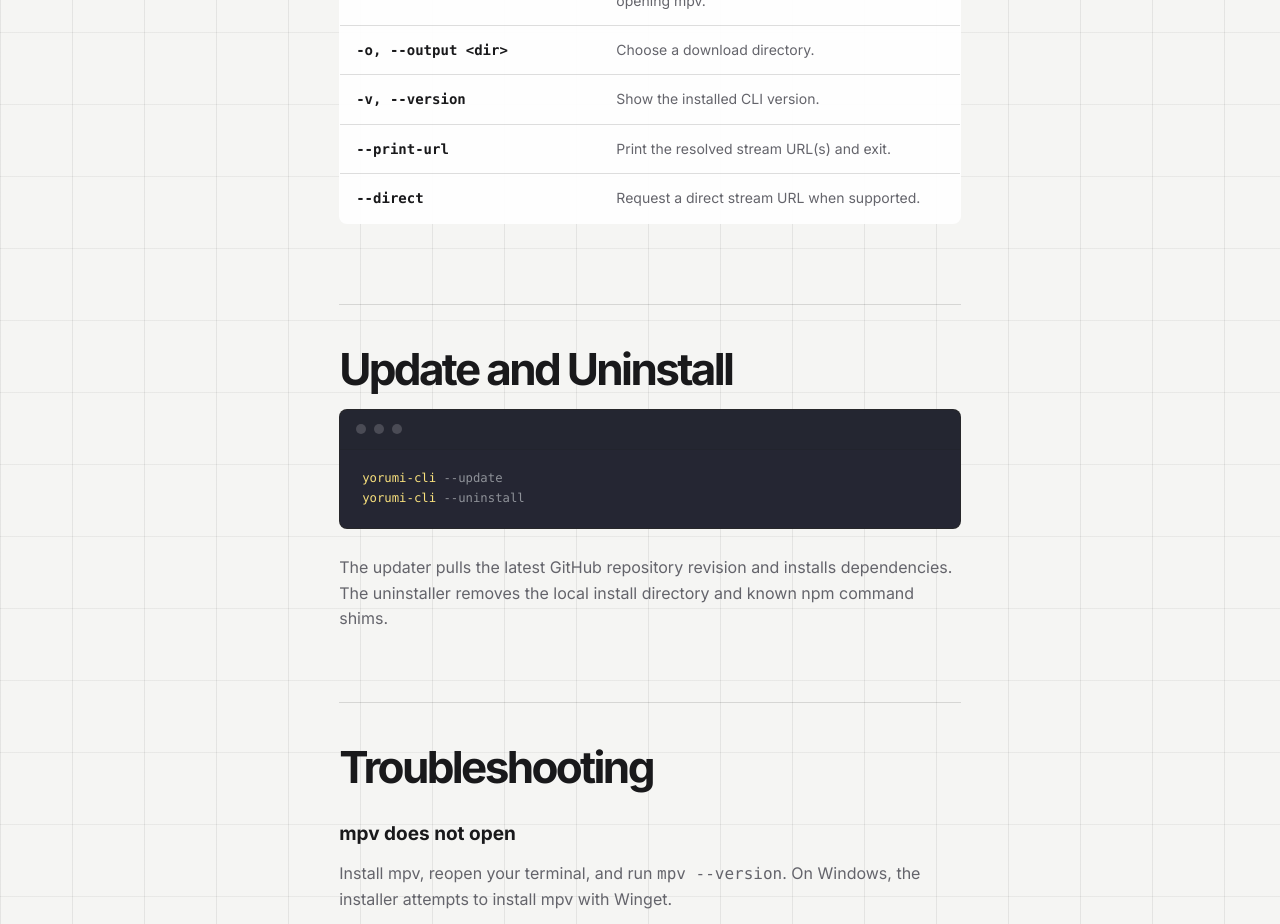
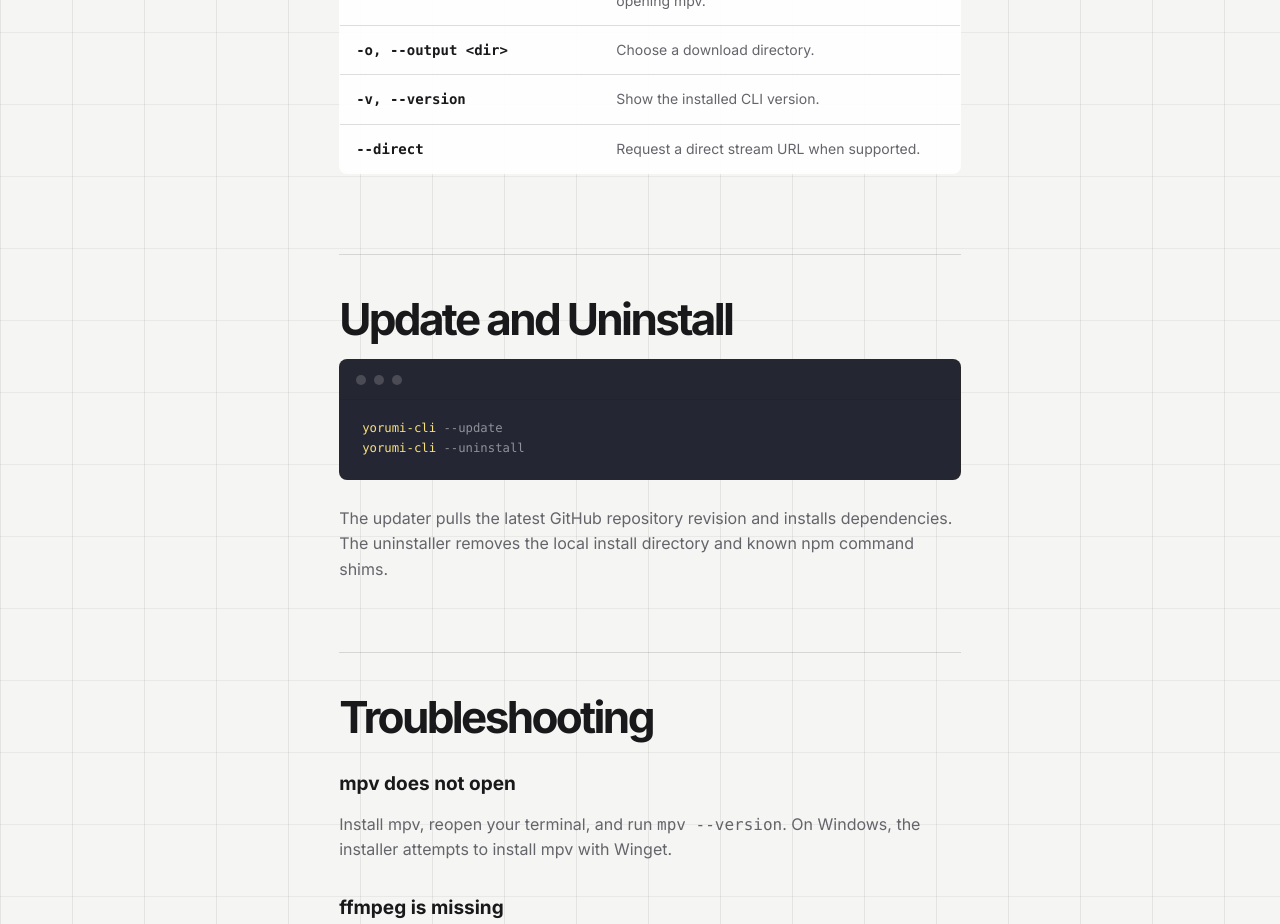
Before and after one commit to davenarchives/yorumi-cli, a website: page docs/docs.html in a window 1280 px wide. Shown: the part 2200-3124 px from the top of the page. Drawn offline with nearby package versions, Linux system fonts and the light colour scheme.

Commit message:
docs: remove --print-url from command reference tables

```diff
--- a/docs/docs.html
+++ b/docs/docs.html
@@ -113,7 +113,7 @@
             <tr><th><code>-d, --download</code></th><td>Download selected episode(s) instead of opening mpv.</td></tr>
             <tr><th><code>-o, --output &lt;dir&gt;</code></th><td>Choose a download directory.</td></tr>
             <tr><th><code>-v, --version</code></th><td>Show the installed CLI version.</td></tr>
-            <tr><th><code>--print-url</code></th><td>Print the resolved stream URL(s) and exit.</td></tr>
+
             <tr><th><code>--direct</code></th><td>Request a direct stream URL when supported.</td></tr>
           </tbody>
         </table>
```
Also changed, not shown: docs/index.html (+1 -1 lines).
